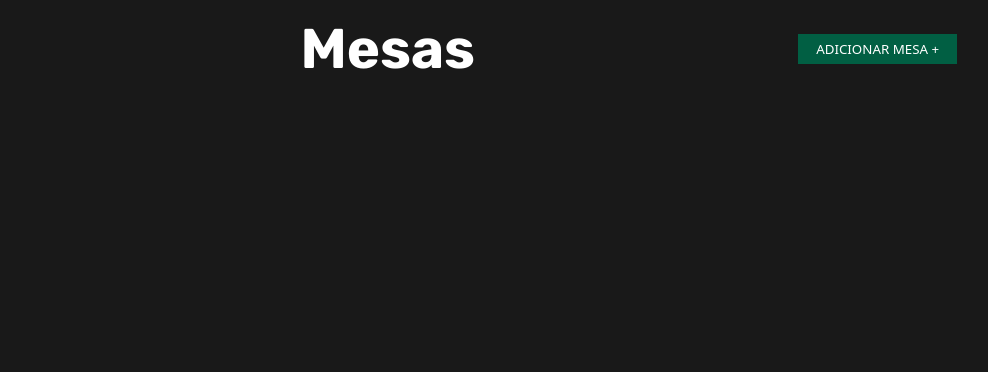
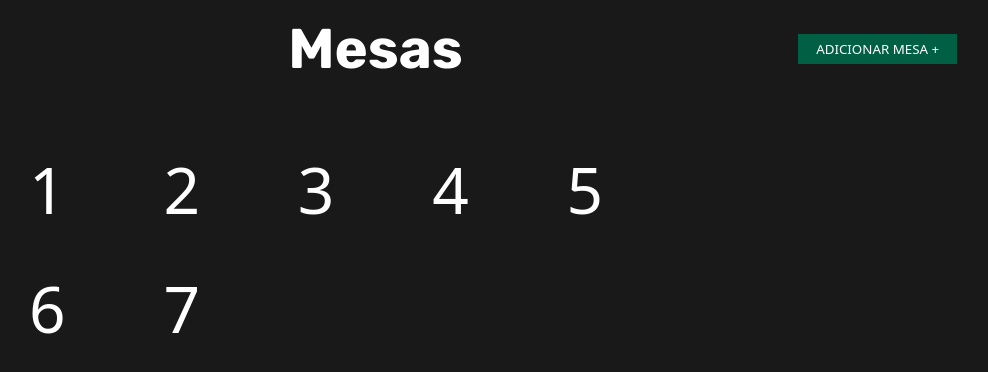
Before and after one commit to Matheussmaced/ft-pizzaria, an Angular app: page /table-screen in a window 1280 px wide. Shown: the top 372 px of the page, without its empty margins (291-1279 px from the left). Built offline with nearby package versions, Linux system fonts and the light colour scheme; a web font is replaced by a local one.

Commit message:
feat: creating buttons for screen table

```diff
--- /dev/null
+++ b/src/app/components/buttons-table/buttons-table.component.html
@@ -0,0 +1,3 @@
+<div>
+  <button> {{numberTable}} </button>
+</div>
--- /dev/null
+++ b/src/app/components/buttons-table/buttons-table.component.scss
@@ -0,0 +1,19 @@
+@import "../../../theme/variables.scss";
+
+button{
+  font-size: 4rem;
+  font-family: $font-konkhmer;
+
+  background-color: transparent;
+  border: none;
+  color: $color-white;
+
+  cursor: pointer;
+
+  transition: 0.4s;
+
+  &:hover{
+    transform: scale(1.08);
+    color: $color-secondary-orange;
+  }
+}
--- a/src/app/pages/table-screen/table-screen.component.html
+++ b/src/app/pages/table-screen/table-screen.component.html
@@ -5,4 +5,15 @@
       <button class="button-header-container"> ADICIONAR MESA + </button>
     </div>
   </header>
+
+  <div class="buttons-container">
+    <app-buttons-table [numberTable]="'1'" ></app-buttons-table>
+    <app-buttons-table [numberTable]="'2'" ></app-buttons-table>
+    <app-buttons-table [numberTable]="'3'" ></app-buttons-table>
+    <app-buttons-table [numberTable]="'4'" ></app-buttons-table>
+    <app-buttons-table [numberTable]="'5'" ></app-buttons-table>
+    <app-buttons-table [numberTable]="'6'" ></app-buttons-table>
+    <app-buttons-table [numberTable]="'7'" ></app-buttons-table>
+
+  </div>
 </div>
--- a/src/app/pages/table-screen/table-screen.component.scss
+++ b/src/app/pages/table-screen/table-screen.component.scss
@@ -37,5 +37,36 @@ header {
   display: flex;
   justify-content: space-between;
   align-items: center;
-  width: 54%;
+  width: 55%;
 }
+
+.buttons-container {
+  margin: 4rem auto 0 auto;
+  display: grid;
+  gap: 2rem;
+  width: 50%;
+  justify-content: center;
+
+
+  grid-template-columns: repeat(auto-fit, minmax(100px, 1fr));
+}
+
+//mobile
+
+@media (max-width: 900px) {
+  .buttons-container {
+    width: 80%;
+  }
+}
+
+@media (max-width: 600px) {
+  .buttons-container {
+    width: 90%;              // Ajusta a largura do container para telas muito pequenas
+  }
+}
+
+@media (max-width: 400px) {
+  .buttons-container {
+    width: 100%;             // Em telas muito pequenas, ocupa toda a largura
+  }
+}
--- a/src/app/pages/table-screen/table-screen.component.ts
+++ b/src/app/pages/table-screen/table-screen.component.ts
@@ -1,9 +1,10 @@
 import { Component } from '@angular/core';
+import { ButtonsTableComponent } from '../../components/buttons-table/buttons-table.component';
 
 @Component({
   selector: 'app-table-screen',
   standalone: true,
-  imports: [],
+  imports: [ButtonsTableComponent],
   templateUrl: './table-screen.component.html',
   styleUrl: './table-screen.component.scss'
 })
```
Also changed, not shown: src/app/components/buttons-table/buttons-table.component.ts (added, +12 -0 lines).
